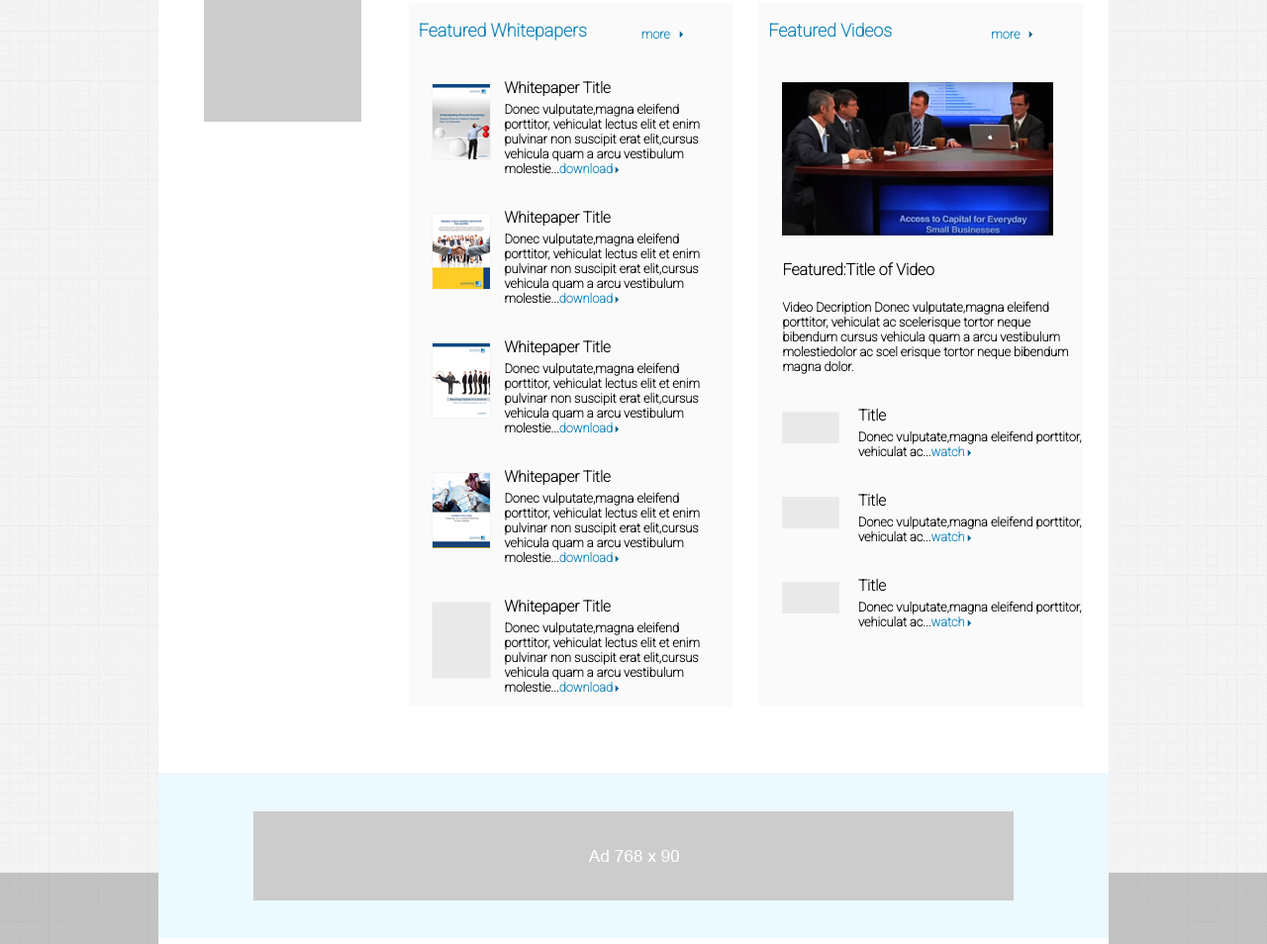
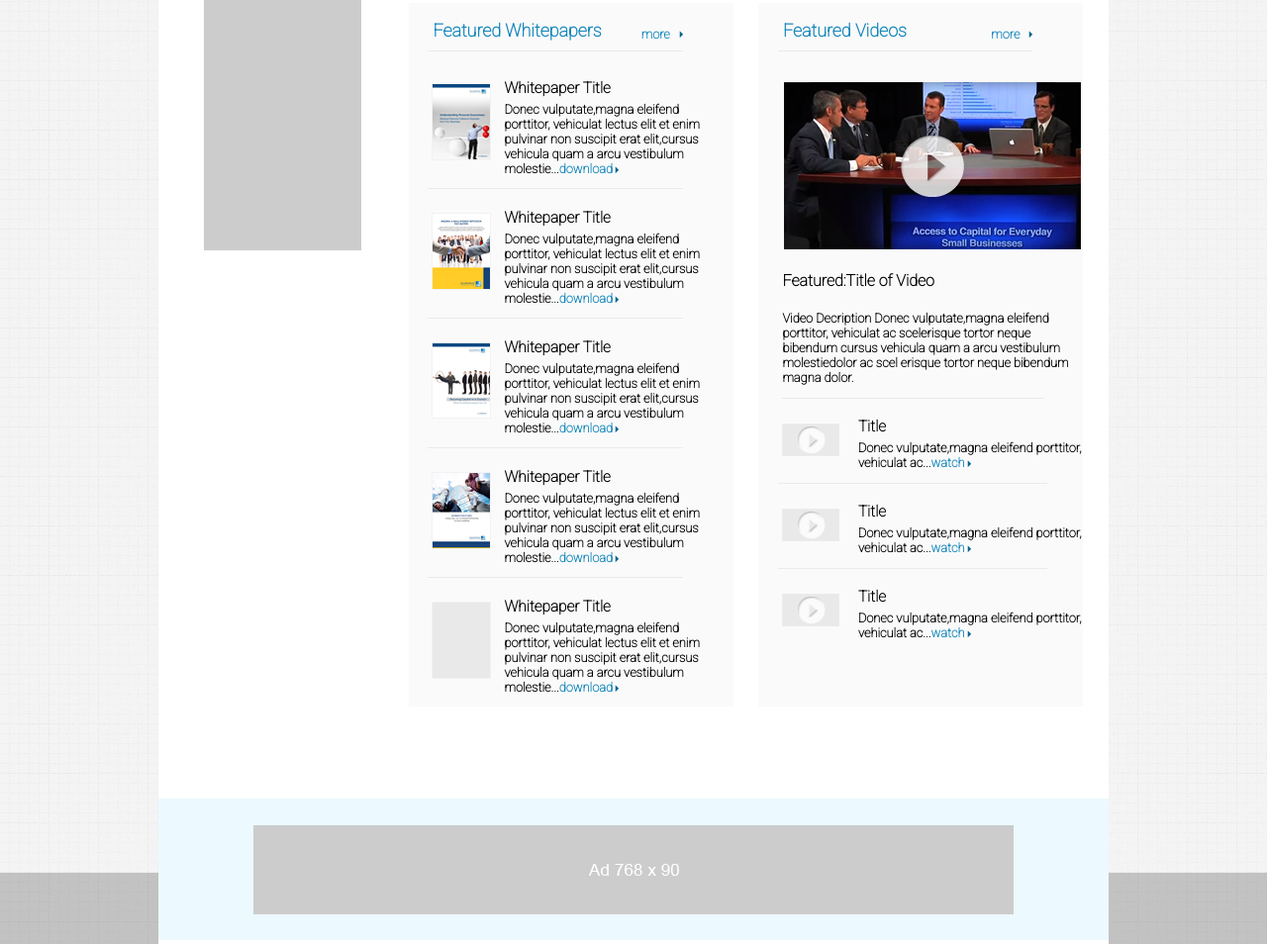
Before and after one commit to SadkiratSingh/Assignment, a plain HTML site: page solution/index.html in a window 1280 px wide. Shown: the part 1618-2572 px from the top of the page at 99% size. Drawn offline with Linux system fonts and the light colour scheme.

Commit message:
HTML CSS DONE

```diff
--- a/solution/index.html
+++ b/solution/index.html
@@ -413,7 +413,10 @@
                         <div class='content-container video'>
                             <div class='content-item-special'>
                                 <div class='content-item-special-image'>
-                                    <img src='images/video_img.png'>
+                                    <div class='image-holder'>
+                                        <img src='images/video_img.png'>
+                                        <img src='images/play_arrow_big (2).png'>
+                                    </div>
                                 </div>
                                 <div class='content-item-special-heading'>
                                     <h4>Featured:Title of Video</h4>
@@ -425,7 +428,10 @@
                             <!--1-->
                             <div class='content-item'>
                                 <div class='content-item-image'>
-                                    <img src='images/video_placeholder.png'>
+                                    <div class='image-holder'>
+                                        <img src='images/video_placeholder.png'>
+                                        <img src='images/play_arrow_small.png'>
+                                    </div>
                                 </div>
                                 <div class='content-item-heading'>
                                     <h4>Title</h4>
@@ -437,7 +443,10 @@
                             <!--2-->
                             <div class='content-item'>
                                 <div class='content-item-image'>
-                                    <img src='images/video_placeholder.png'>
+                                    <div class='image-holder'>
+                                        <img src='images/video_placeholder.png'>
+                                        <img src='images/play_arrow_small.png'>
+                                    </div>
                                 </div>
                                 <div class='content-item-heading'>
                                     <h4>Title</h4>
@@ -449,7 +458,10 @@
                             <!--3-->
                             <div class='content-item last-row'>
                                 <div class='content-item-image'>
-                                    <img src='images/video_placeholder.png'>
+                                    <div class='image-holder'>
+                                        <img src='images/video_placeholder.png'>
+                                        <img src='images/play_arrow_small.png'>
+                                    </div>
                                 </div>
                                 <div class='content-item-heading'>
                                     <h4>Title</h4>
--- a/solution/stylemaster.css
+++ b/solution/stylemaster.css
@@ -323,6 +323,9 @@ body{
     .whitepapers .content-item,.videos .content-item{
         position: relative;
     }
+    .whitepapers .content-heading,.videos .content-heading{
+        padding-left:7.5%;
+    }
     .profile-add-item{
         grid-row:2/4;
         grid-column:1/2;
@@ -342,6 +345,8 @@ body{
     .categories{
         background-color:var(--lightbrownbg);
         padding:7%;
+        padding-top:9%;
+        padding-bottom:70%;
     }
     .categories h4{
         color:var(--bluetext);
@@ -375,28 +380,29 @@ body{
 
 
     /* all horizontal lines */
-    /*
     .content-heading::after,.content-row::after,.whitepapers .content-item::after,.videos .content-item::after,.categories h4::after,.content-item-special::after{
         content:'';
         display:block;
         position:absolute;
         height:0.01rem;
-        left:1.7rem;
-        right:2.2rem;
-        top:2.8rem;
+        left:1.5vw;
+        right:4vw;
+        top:3.8vw;
         background-color:var(--lighttext);
         opacity:0.2;
     }
-    .content-item-special::after{
-        top:22.5rem;
-        left:0rem;
-        right:2rem;
+    .content-item-special::after,.videos .content-item::after{
+        top:100%;
+        right:13%;
+        left:0%;
     }
     .videos .content-item::after{
-        top:6rem;
+        top:100%;
+        right:11%;
+        left:6%;
     }
     .whitepapers .content-item::after{
-        top:8rem;
+        top:100%;
     }
     .content-container > .last-row::after{
         display:none;
@@ -404,12 +410,11 @@ body{
     .categories h4::after{
         right:0;
         left:0;
-        top:1.7rem;
+        top:145%
     }
     .content-row::after{
-        top:6rem;
+        top:100%;
     }
-    */
     /* all horizontal lines */
 
 
@@ -531,7 +536,7 @@ body{
         margin-top:3vh;
     }
     .content-item-special-image img{
-        width:90%;
+        max-width:100%;
     }
     .content-item-special-description{
         font-weight:bold;
@@ -552,8 +557,9 @@ body{
         position:absolute;
         right:0;
         left:0;
-        top:124vw;
-        bottom:3vw;
+        padding:5%;
+        top:90%;
+        bottom:2%;
     }
     .addisplay img{
         max-width:100%;
@@ -586,6 +592,9 @@ body{
         bottom:6vh;
         background-color:var(--lighttext);
     }
+    .credits-item>h3{
+        font-size:var(--font-size2);
+    }
     .companies-wrapper{
         width:25%;
         float:left;
@@ -604,6 +613,7 @@ body{
     .credits-list-item{
         line-height:2.7vw;
         font-weight:bold;
+        font-size:var(--font-size3);
     }
     .companies{
         width:100%;
@@ -643,5 +653,19 @@ body{
     }
     /*footer*/
 
-
+    /* arranging play icons */
+    .videos .content-item-image>.image-holder,.videos .content-item-special-image>.image-holder{
+        display:grid;
+        grid-template-columns:1fr;
+    }
+    .videos .content-item-image>.image-holder>img,.videos .content-item-special-image>.image-holder>img{
+        grid-column:1/2;
+        grid-row:1/2;
+        justify-self:center;
+        align-self:center;
+    }
+    .videos .content-item-image>.image-holder>img:last-child,.videos .content-item-special-image>.image-holder>img:last-child{
+        max-width:50%;
+    }
+    /* arranging play icons */
 }
```
Also changed, not shown: solution/images/dnb.png (deleted), solution/images/download.png (deleted), solution/images/play_arrow_big (2).png (renamed from solution/images/play_arrow_big.png).
